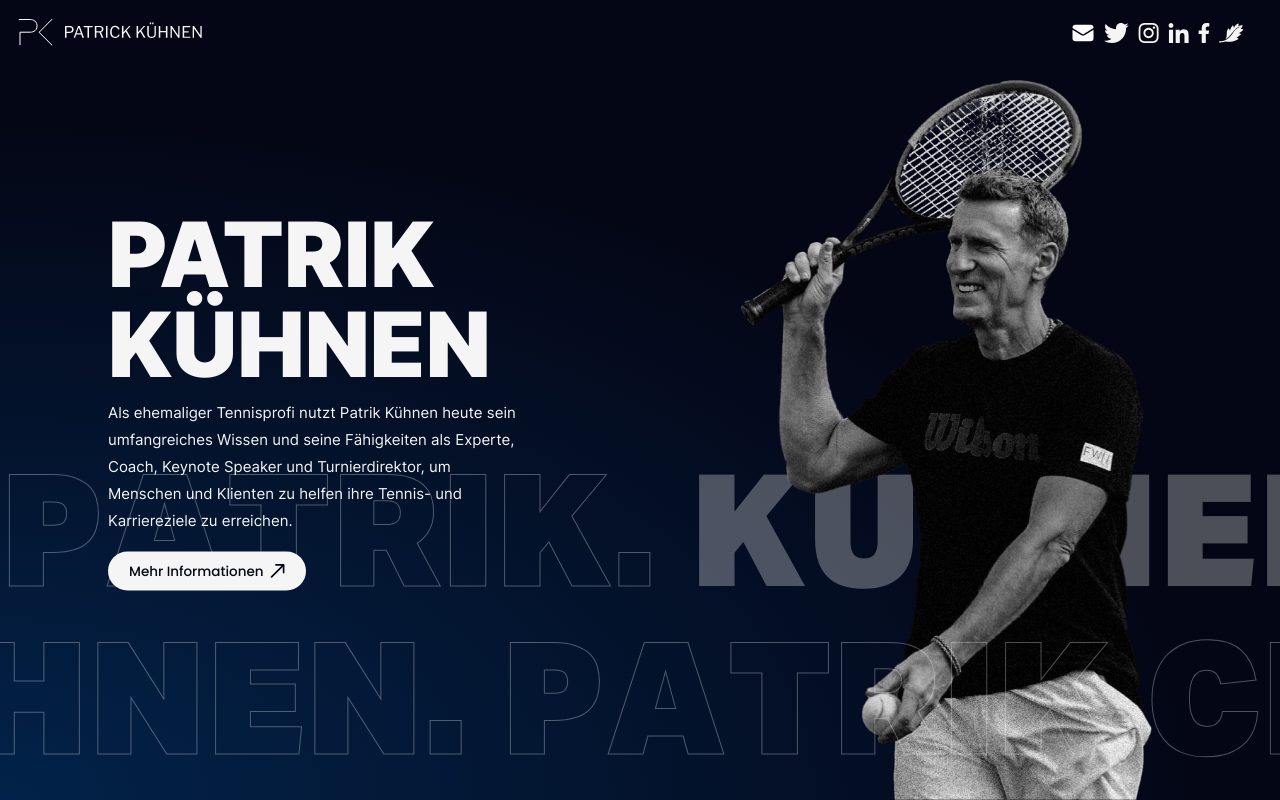
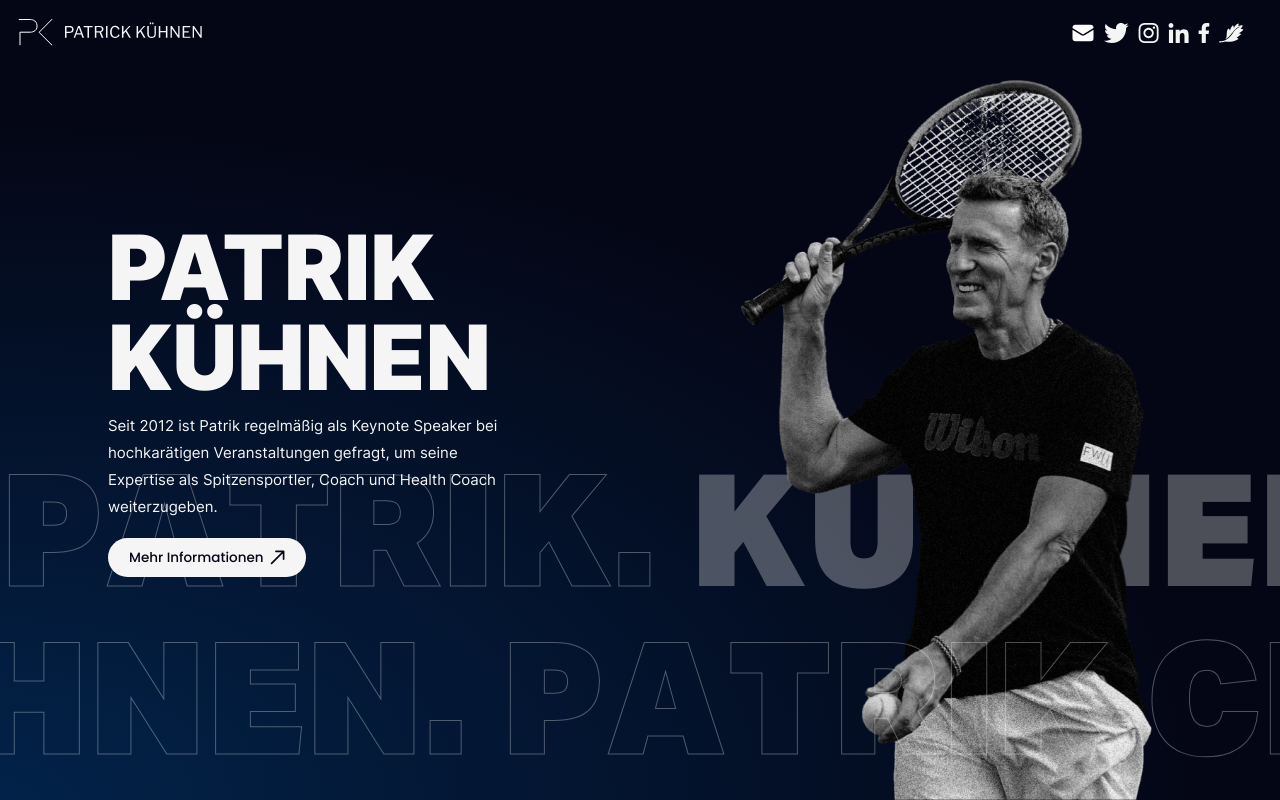
Before and after one commit to nxtyou/patrik-k-hnen, a Next.js app: page / in a window 1280 px wide. Shown: the top 800 px of the page. Built offline with nearby package versions, Linux system fonts and the light colour scheme.

Commit message:
Change content

```diff
--- a/components/Templates/Homepage/Hero.jsx
+++ b/components/Templates/Homepage/Hero.jsx
@@ -59,9 +59,8 @@ const Hero = () => {
           Patrik KÜhnen
         </h1>
         <p className="mt-3 text-sm md:text-xl">
-          Als ehemaliger Tennisprofi nutzt Patrik Kühnen heute sein umfangreiches Wissen und seine
-          Fähigkeiten als Experte, Coach, Keynote Speaker und Turnierdirektor, um Menschen und
-          Klienten zu helfen ihre Tennis- und Karriereziele zu erreichen.
+          Seit 2012 ist Patrik regelmäßig als Keynote Speaker bei hochkarätigen Veranstaltungen
+          gefragt, um seine Expertise als Spitzensportler, Coach und Health Coach weiterzugeben.
         </p>
         <Button className="group mt-6" rightIcon={<ArrowIcon animated />} big>
           Mehr Informationen
```
